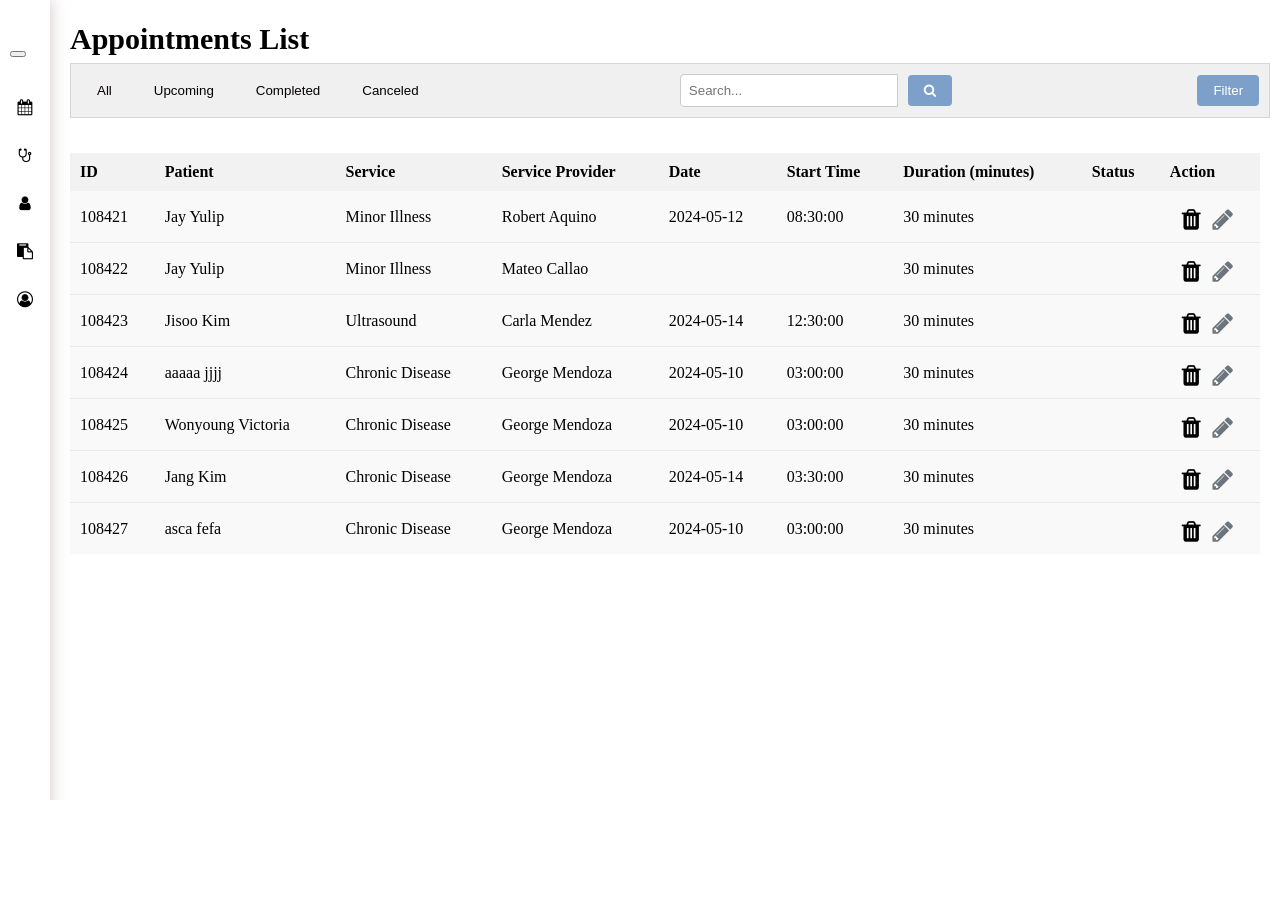
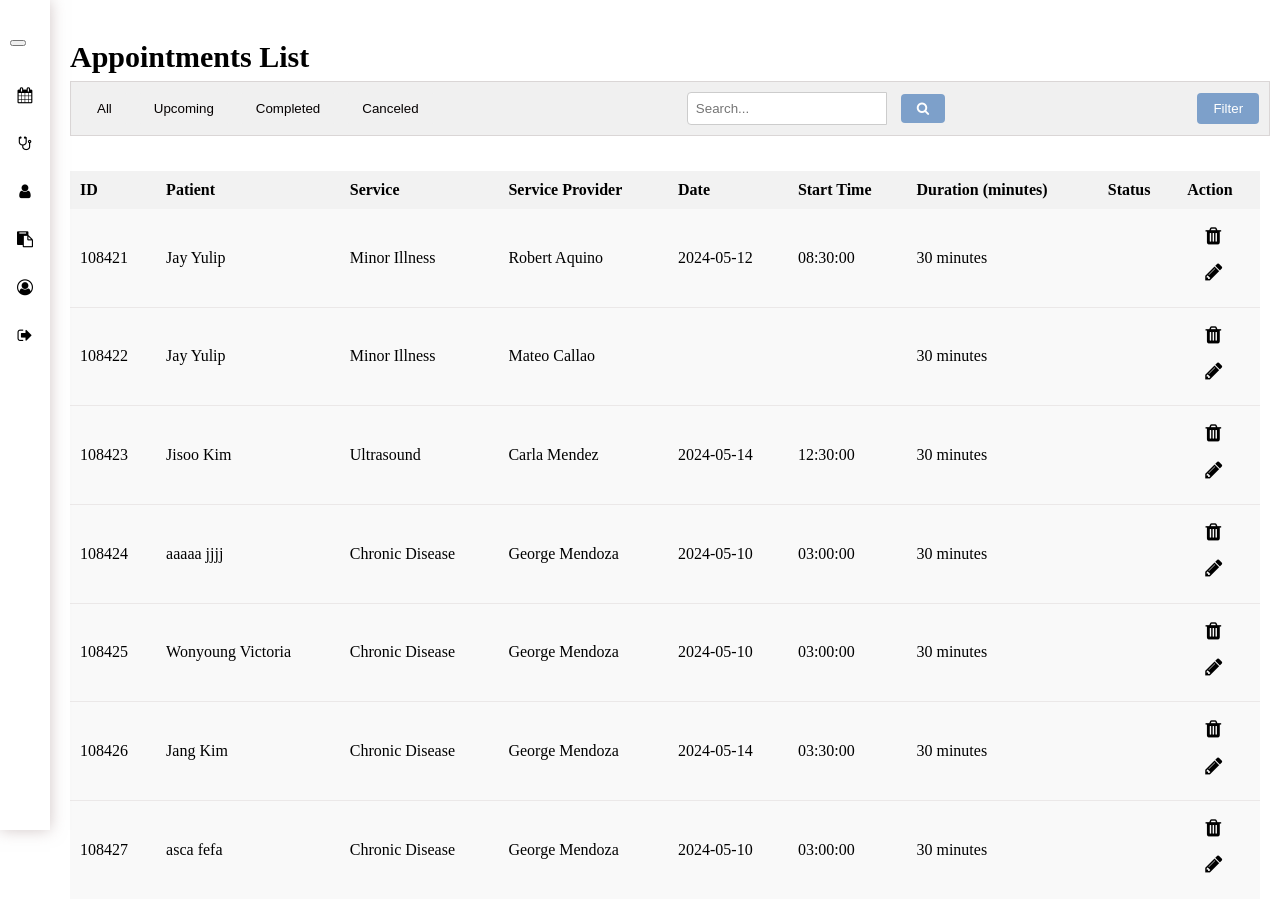
Before and after one commit to mccvliqht/Updated-Clinic-System, a PHP site: page /admin_page/appointment.php in a window 1280 px wide. Before the commit the page ends 800 px from the top, so only its background shows below. Run offline with PHP 8.4, Linux system fonts and the light colour scheme; a user stored in the database is signed in; data comes from the database, SQL or seed files in the repository.

Commit message:
Update appointment.php

```diff
--- a/admin_page/appointment.php
+++ b/admin_page/appointment.php
@@ -57,6 +57,53 @@ $appointmentSql = "SELECT apt.apt_id,
                    INNER JOIN tblservice serv ON apt.serv_id = serv.serv_id";
 
 $appointmentResult = $conn->query($appointmentSql);
+
+// Handle record deletion
+if ($_SERVER['REQUEST_METHOD'] == 'POST' && isset($_POST['recordId'])) {
+  // Get the recordId from the POST data
+  $recordId = $_POST['recordId'];
+
+  // Check if status is being updated
+  if (isset($_POST['status'])) {
+    $status = $_POST['status'];
+    // Prepare and execute the SQL statement to update the appointment record
+    $updateAppointmentSql = "UPDATE tblappoint SET sched_status = ? WHERE apt_id = ?";
+    $stmtAppointment = $conn->prepare($updateAppointmentSql);
+    $stmtAppointment->bind_param("si", $status, $recordId);
+
+    // Execute appointment update query
+    if ($stmtAppointment->execute()) {
+        // If update is successful, echo 'success'
+
+    } else {
+        // If update fails, echo 'error'
+
+    }
+
+    // Close statement
+    $stmtAppointment->close();
+  } else {
+    // Prepare and execute the SQL statement to delete the appointment record
+    $deleteAppointmentSql = "DELETE FROM tblappoint WHERE apt_id = ?";
+    $stmtAppointment = $conn->prepare($deleteAppointmentSql);
+    $stmtAppointment->bind_param("i", $recordId);
+
+    // Execute appointment deletion query
+    if ($stmtAppointment->execute()) {
+        // If deletion is successful, echo 'success'
+
+    } else {
+        // If deletion fails, echo 'error'
+
+    }
+
+    // Close statement
+    $stmtAppointment->close();
+  }
+} else {
+  // If the request method is not POST or recordId is not set, echo 'error'
+  echo 'error';
+}
 ?>
 
 <!DOCTYPE html>
@@ -67,6 +114,11 @@ $appointmentResult = $conn->query($appointmentSql);
   <title>Admin Page</title>
   <link rel="stylesheet" href="admin_style.css?v=<?php echo time(); ?>">
   <link rel="stylesheet" href="https://cdnjs.cloudflare.com/ajax/libs/font-awesome/4.7.0/css/font-awesome.min.css">
+  <style>
+    .status-input {
+      display: none;
+    }
+  </style>
 </head>
 <body>
   <div class="sidebar">
@@ -87,11 +139,12 @@ $appointmentResult = $conn->query($appointmentSql);
                 </span>
             </li>
         <?php endif; ?>
-        <li><a href="admin_landing_page.php"><i class="fa fa-calendar"></i> <span>Calendar</span></a></li>
+        <li><a href="admin_landing_page.php"><i class="fa fa-calendar"></i> <span>Dashboard</span></a></li>
         <li><a href="doctor.php"><i class="fa fa-stethoscope"></i> <span>Doctor</span></a></li>
         <li><a href="patients.php"><i class="fa fa-user"></i> <span>Patient</span></a></li>
         <li><a href="appointment.php"><i class="fa fa-clipboard"></i> <span>Appointment</span></a></li>
         <li><a href="account_details.php"><i class="fa fa-user-circle-o"></i> <span>Account Details</span></a></li>
+        <li><a href="logout.php"><i class="fa fa-sign-out"></i> <span>Logout</span></a></li>
     </ul>
   </div>
   <div class="content">
@@ -106,8 +159,10 @@ $appointmentResult = $conn->query($appointmentSql);
         </div>
       </div>
       <div class="toolbar__search">
+        <div class="apt-search-bar">
           <input type="text" placeholder="Search...">
           <button class="search-button"><i class="fa fa-search"></i></button>
+        </div>
       </div>
       <div class="toolbar__filter">
         <button>Filter</button>
@@ -141,7 +196,18 @@ $appointmentResult = $conn->query($appointmentSql);
                     echo "<td>" . $row['apt_time'] . "</td>";
                     echo "<td>" . $row['duration'] . "</td>";
                     echo "<td>" . $row['sched_status'] . "</td>";
-                  echo "<td><i class='fa fa-trash delete-icon action-icon'></i> <i class='fa fa-pencil edit-icon action-icon'></i></td>";
+                    echo "<td>
+                          <form id=\"delete-form-" . $row['apt_id'] . "\" class=\"delete-form\" method=\"post\">
+                              <input type=\"hidden\" name=\"recordId\" value=\"" . $row['apt_id'] . "\">
+                              <button type=\"submit\" class=\"delete-icon\"><i class=\"fa fa-trash\"></i></button>
+                          </form>
+                          <form id=\"edit-form-" . $row['apt_id'] . "\" class=\"action-form\" method=\"post\">
+                              <input type=\"hidden\" name=\"recordId\" value=\"" . $row['apt_id'] . "\">
+                              <input type=\"text\" name=\"status\" placeholder=\"Enter status\" value=\"" . $row['sched_status'] . "\" class=\"status-input\">
+                              <button type=\"button\" class=\"edit-icon\" onclick=\"toggleStatusInput(this)\"><i class=\"fa fa-pencil\"></i></button>
+                              <button type=\"submit\" class=\"submit-icon\" style=\"display: none;\"><i class=\"fa fa-check\"></i></button>
+                          </form>
+                      </td>";
                     echo "</tr>";
                 }
             } else {
@@ -151,6 +217,18 @@ $appointmentResult = $conn->query($appointmentSql);
       </tbody>
     </table>
   </div>
+  <script src="https://ajax.googleapis.com/ajax/libs/jquery/3.5.1/jquery.min.js"></script>
   <script src="admin_script.js?v=<?php echo time(); ?>"></script>
+  <script>
+    function toggleStatusInput(button) {
+      var form = button.parentElement;
+      var input = form.querySelector('.status-input');
+      var submitButton = form.querySelector('.submit-icon');
+
+      input.style.display = 'block';
+      button.style.display = 'none';
+      submitButton.style.display = 'block';
+    }
+  </script>
 </body>
 </html>
```
Lines whose indentation alone changed are shown as unchanged.
